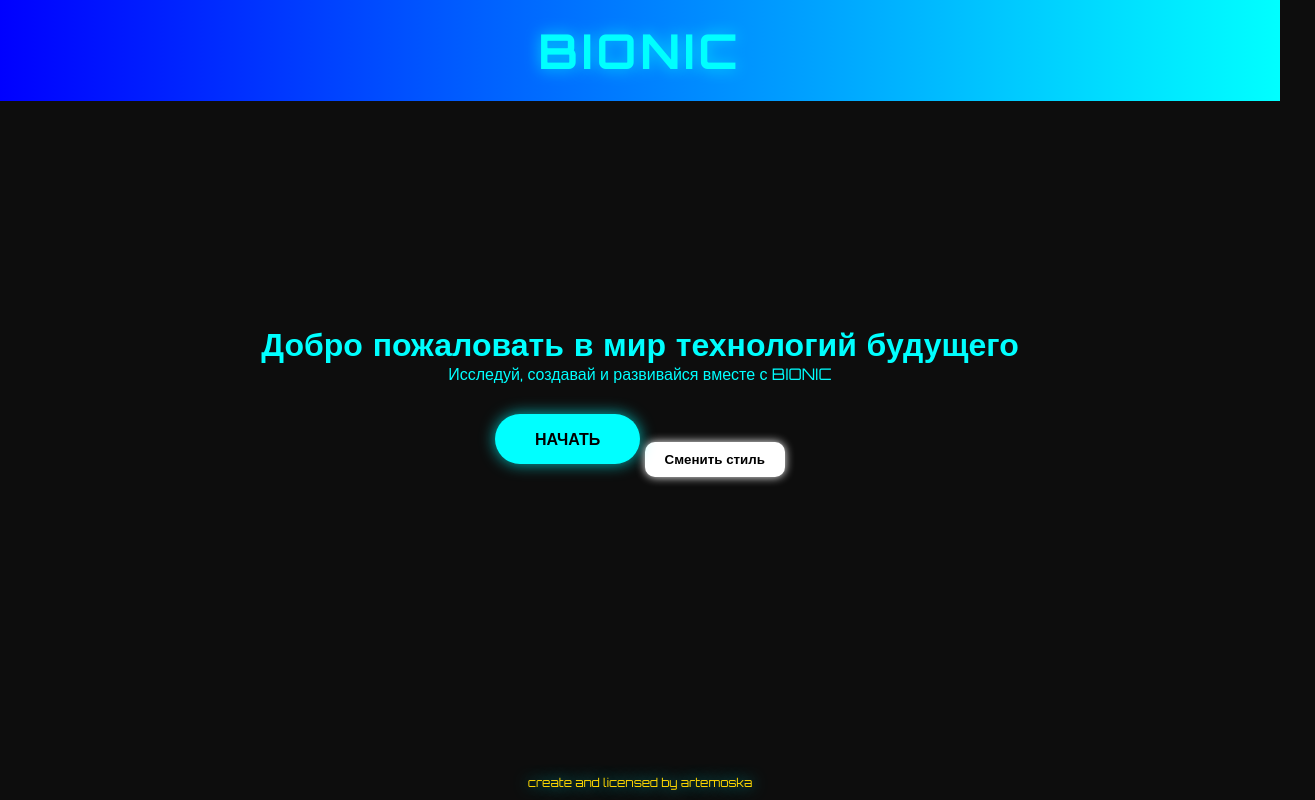
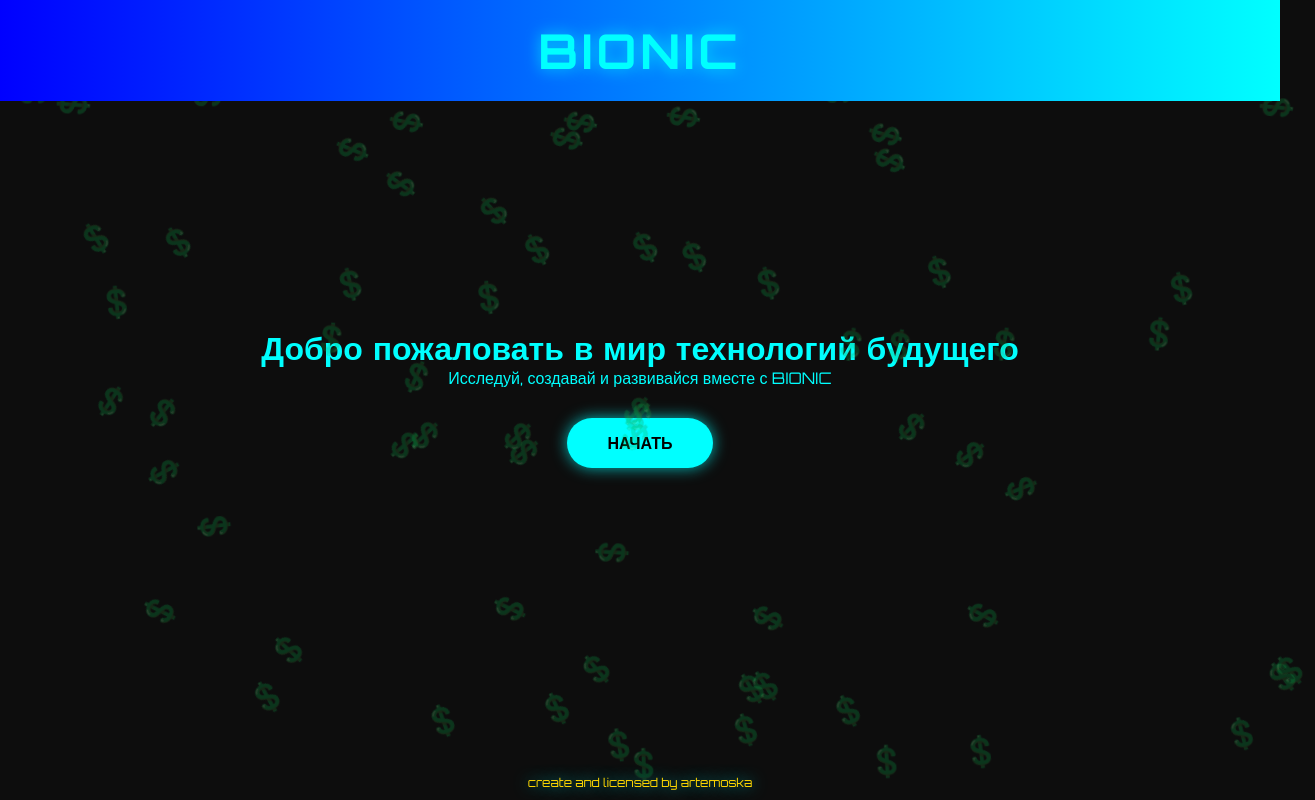
Before and after one commit to artemoska/BIONIC, a plain HTML site: page index.html in a window 1280 px wide. Shown: the whole page, 1315 px wide, since content can reach past the window. Drawn offline with Linux system fonts and the light colour scheme.

Commit message:
Update index.html

```diff
--- a/index.html
+++ b/index.html
@@ -31,6 +31,7 @@
             justify-content: center;
             height: 100vh;
             overflow: hidden;
+            position: relative;
         }
         header {
             width: 100%;
@@ -72,22 +73,6 @@
             box-shadow: 0 0 30px var(--button-hover);
             transform: scale(1.1);
         }
-        .theme-btn {
-            margin-top: 20px;
-            padding: 10px 20px;
-            background: #fff;
-            color: #000;
-            border: none;
-            cursor: pointer;
-            font-weight: bold;
-            border-radius: 10px;
-            box-shadow: 0 0 10px #fff;
-            transition: all 0.3s;
-        }
-        .theme-btn:hover {
-            background: #ccc;
-            transform: scale(1.1);
-        }
         footer {
             position: absolute;
             bottom: 10px;
@@ -99,6 +84,17 @@
             from { opacity: 0; transform: translateY(-20px); }
             to { opacity: 1; transform: translateY(0); }
         }
+        @keyframes fall {
+            from { transform: translateY(-100px) rotate(0deg); opacity: 0.25; }
+            to { transform: translateY(100vh) rotate(360deg); opacity: 0.25; }
+        }
+        .dollar {
+            position: absolute;
+            top: -50px;
+            font-size: 30px;
+            opacity: 0.25;
+            animation: fall linear infinite;
+        }
     </style>
 </head>
 <body>
@@ -107,13 +103,21 @@
         <h1>Добро пожаловать в мир технологий будущего</h1>
         <p>Исследуй, создавай и развивайся вместе с BIONIC</p>
         <a href="https://t.me/+AgcQCdLUb7U4NDIy" class="btn">Начать</a>
-        <button class="theme-btn" onclick="toggleTheme()">Сменить стиль</button>
     </div>
     <footer>create and licensed by artemoska</footer>
     <script>
-        function toggleTheme() {
-            document.body.classList.toggle('alt-theme');
+        function createDollars() {
+            for (let i = 0; i < 20; i++) {
+                let dollar = document.createElement("div");
+                dollar.innerHTML = "💲";
+                dollar.classList.add("dollar");
+                dollar.style.left = Math.random() * 100 + "vw";
+                dollar.style.animationDuration = (Math.random() * 3 + 2) + "s";
+                document.body.appendChild(dollar);
+                setTimeout(() => { dollar.remove(); }, 5000);
+            }
         }
+        setInterval(createDollars, 1000);
     </script>
 </body>
 </html>
```
